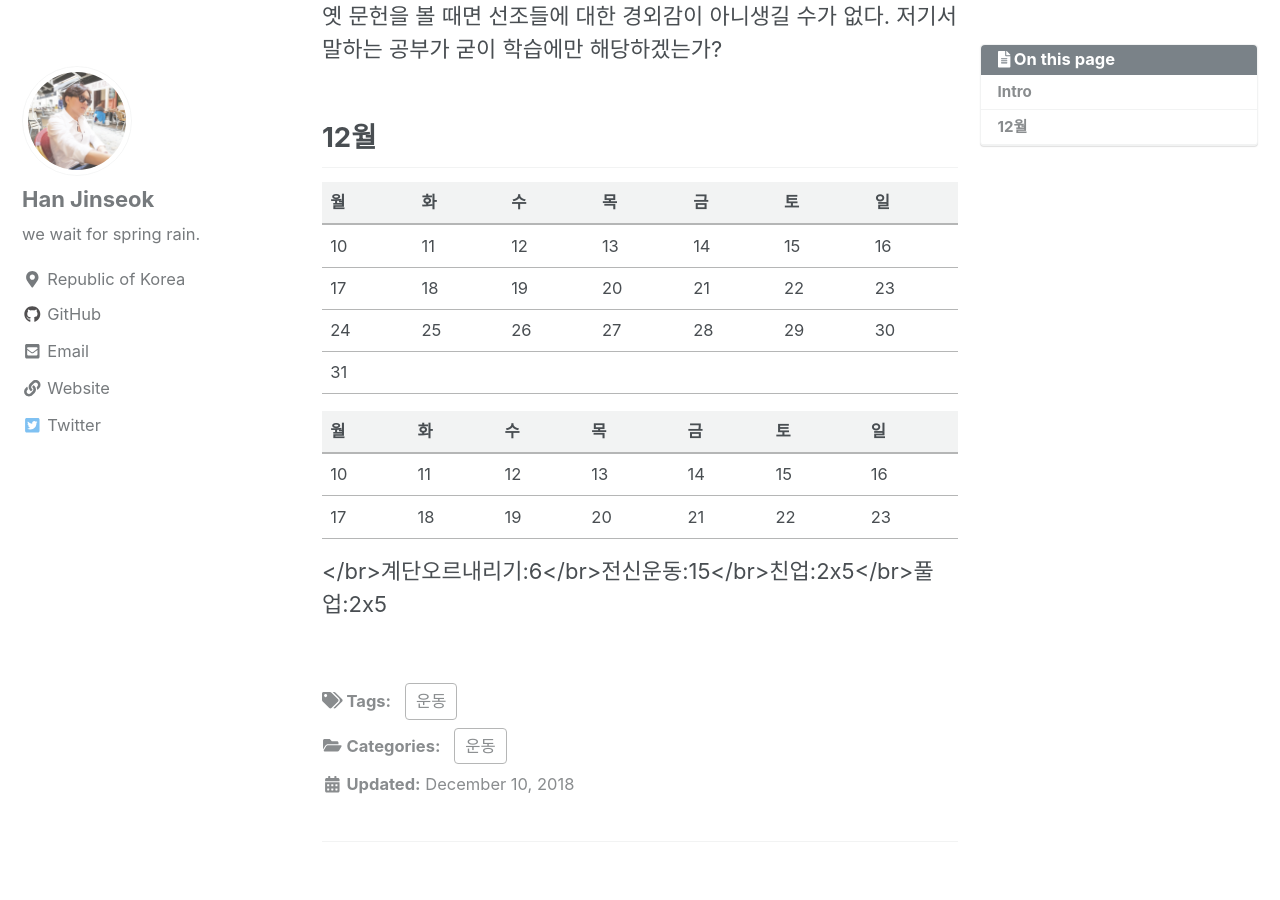
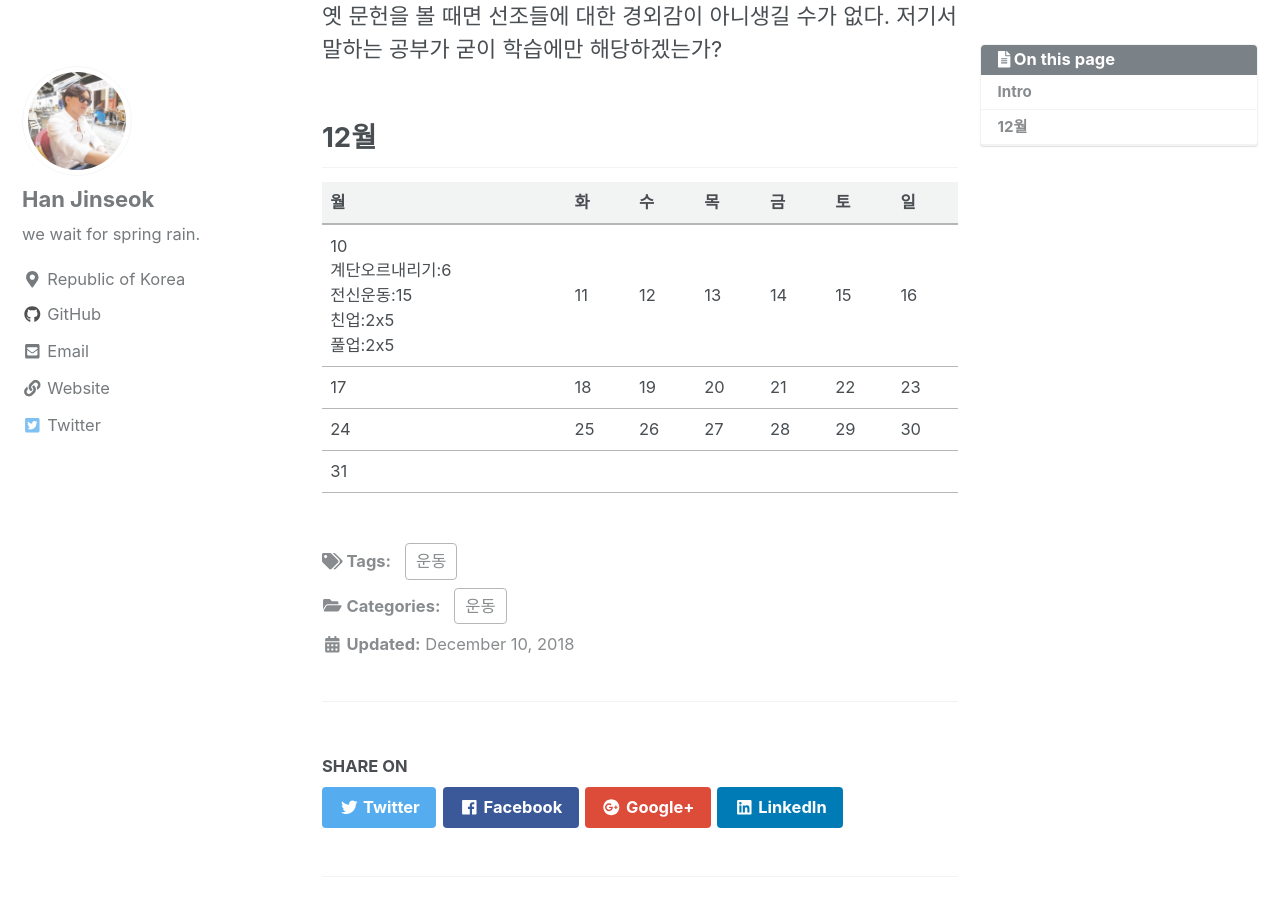
Before and after one commit to moregorenine/moregorenine.github.io, a Jekyll site: the page built from _posts/exercise/2018-12-10-exercise.md, in a window 1280 px wide and 900 px high, scrolled down 611 px. Built offline with Jekyll 4.4.1, drawn with Linux system fonts in a browser that asks for light colours; nearby versions of some CDN libraries; comment, search, counter and statistics services are not loaded; a style sheet for code colours, icons or effects is not loaded.

Commit message:
Update 2018-12-10-exercise.md

```diff
--- a/_posts/exercise/2018-12-10-exercise.md
+++ b/_posts/exercise/2018-12-10-exercise.md
@@ -20,16 +20,7 @@ toc_sticky: true
 
 | 월 | 화 | 수 | 목 | 금 | 토 | 일 |
 |:---|:---|:---|:---|:---|:---|:---|
-| 10 | 11 | 12 | 13 | 14 | 15 | 16 |
+| 10<br>계단오르내리기:6<br>전신운동:15<br>친업:2x5<br>풀업:2x5 | 11 | 12 | 13 | 14 | 15 | 16 |
 | 17 | 18 | 19 | 20 | 21 | 22 | 23 |
 | 24 | 25 | 26 | 27 | 28 | 29 | 30 |
 | 31 |    |    |    |    |    |    |
-
-| 월 | 화 | 수 | 목 | 금 | 토 | 일 |
-|:---|:---|:---|:---|:---|:---|:---|
-| 10 | 11 | 12 | 13 | 14 | 15 | 16 |
-| 17 | 18 | 19 | 20 | 21 | 22 | 23 |
-
-
-
-</br>계단오르내리기:6</br>전신운동:15</br>친업:2x5</br>풀업:2x5
```
